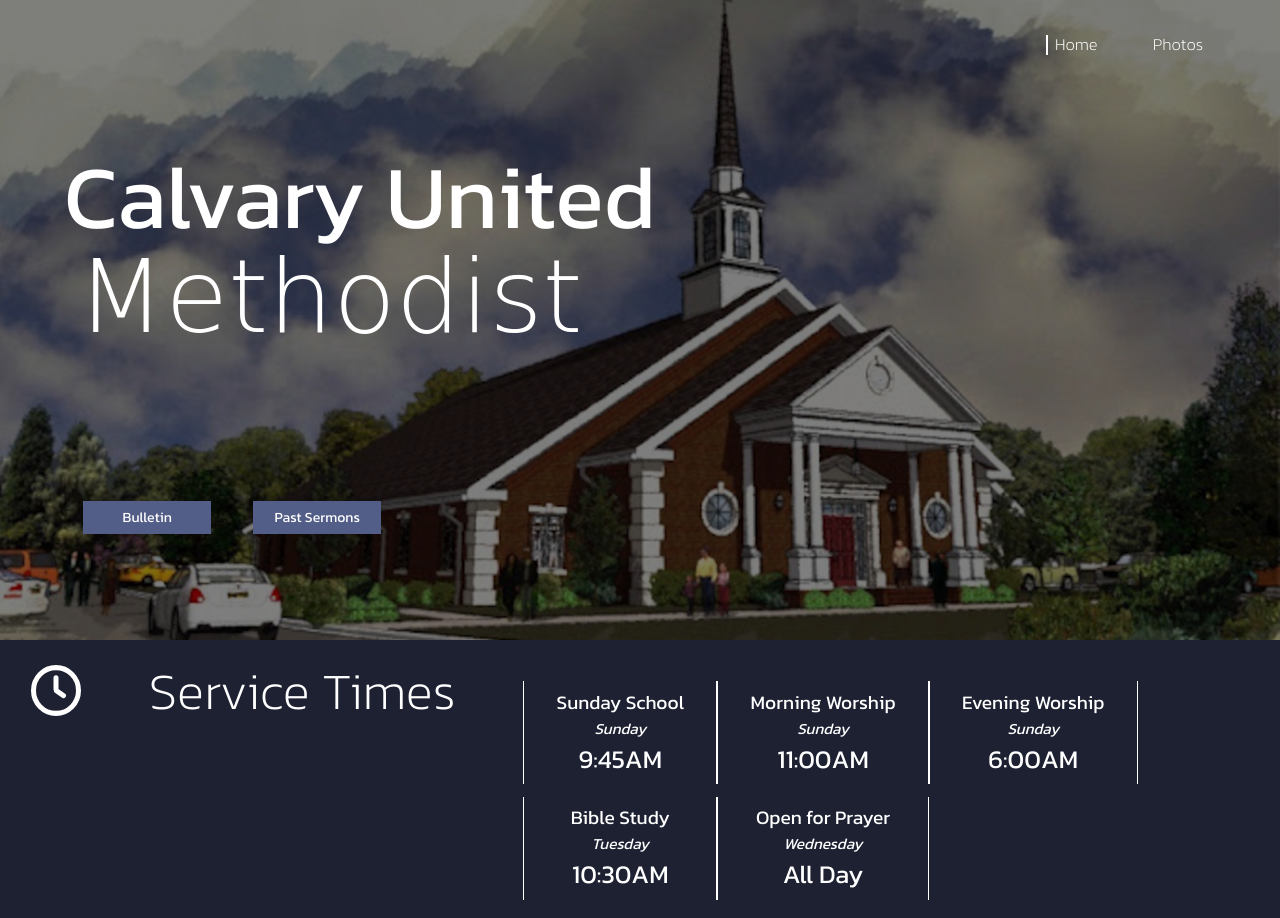
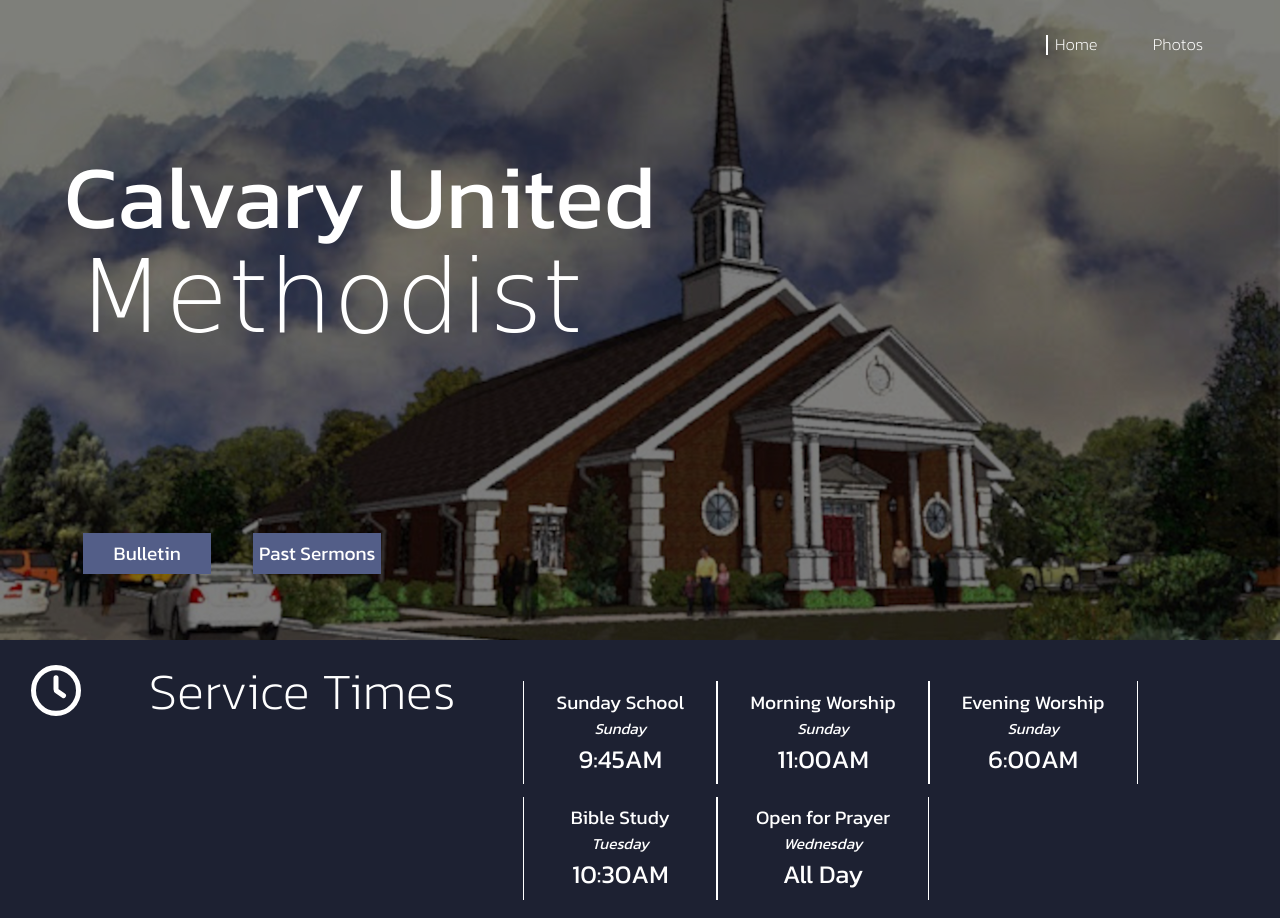
Before and after one commit to wbojczuk/CalvaryUnited-School-Proj, a PHP site: page / in a window 1280 px wide. Shown: the top 918 px of the page. Run offline with PHP 8.4, Linux system fonts and the light colour scheme; some web fonts are replaced.

Commit message:
Initial COmmit

```diff
--- a/css/style.css
+++ b/css/style.css
@@ -31,7 +31,6 @@
 header{
     width: 100%;
     height: 80vh;
-    background-image: url("../img/manbg.jpg");
     background-size: cover;
     background-position: center;
     position: relative;
@@ -76,7 +75,7 @@
     width: 10vw;
     text-align: center;
     padding: 0.5vw 0;
-    font-size: 1.1vw;
+    font-size: 1.5vw;
     position: relative;
     z-index: 997;
     transition: 0.3s background-color;
@@ -88,7 +87,7 @@
 
 #mainButtonWrapper{
     position: absolute;
-    bottom: 10vh;
+    bottom: 5vh;
     left: 5vw;
 }
 
--- a/index.html
+++ b/index.html
@@ -94,6 +94,5 @@
             </span>
         </div>
     </section>
-
 </body>
 </html>
--- a/js/anims.js
+++ b/js/anims.js
@@ -8,6 +8,9 @@
         }
     },
     animHome: ()=>{
+        const bgIMG = new Image();
+        bgIMG.onload = ()=>{
+            document.getElementsByTagName("header")[0].style.backgroundImage = "url('./img/mainbg.jpg')";
             const tl = gsap.timeline({defaults:{duration: 1.5, ease: "power4.out"}});
             tl.to("header h1", {
                 "clip-path": "polygon(0% 100%, 100% 100%, 100% 0%, 0% 0%)",
@@ -20,5 +23,8 @@
                 "transform":"translateY(0)"
             }, "-=.8")
         }
+        bgIMG.src = "../img/mainbg.jpg";
+
+    }
 }
 animsObj.init();
```
Also changed, not shown: img/mainbg.jpg (renamed from img/manbg.jpg). Lines whose indentation alone changed are shown as unchanged.
